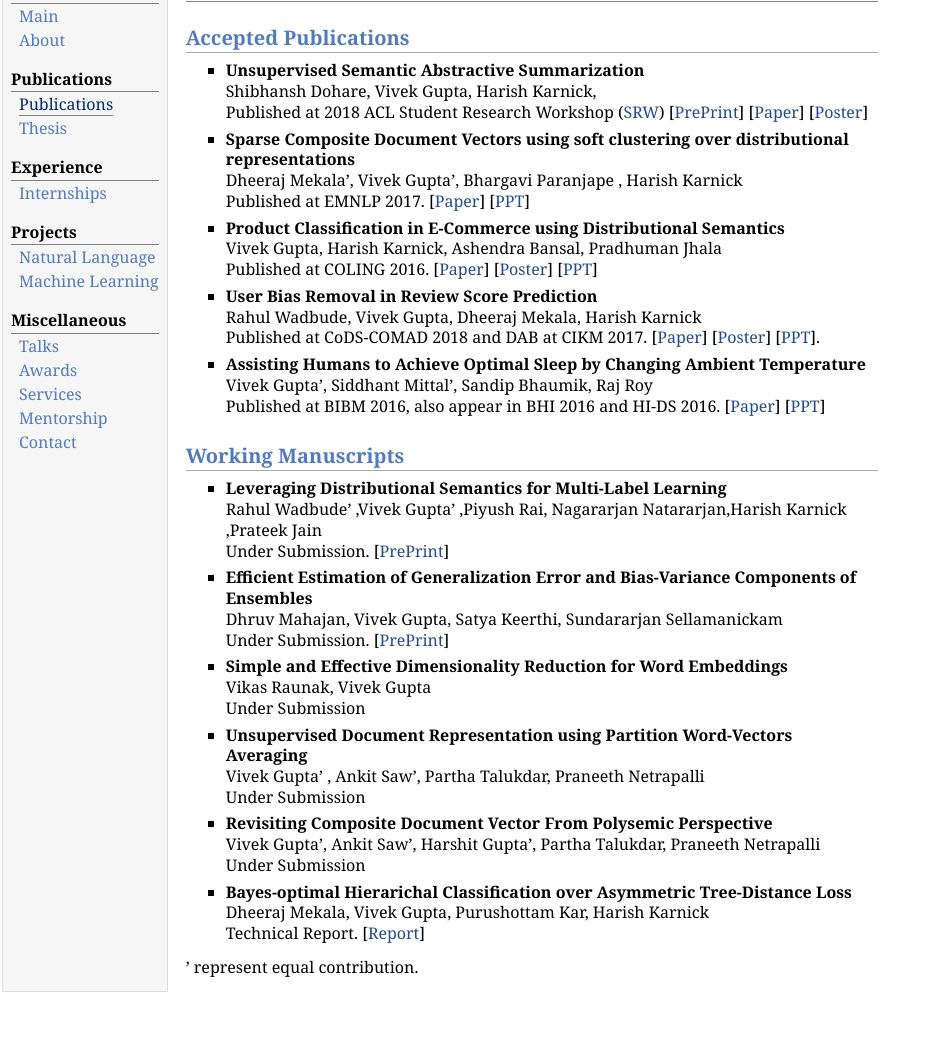
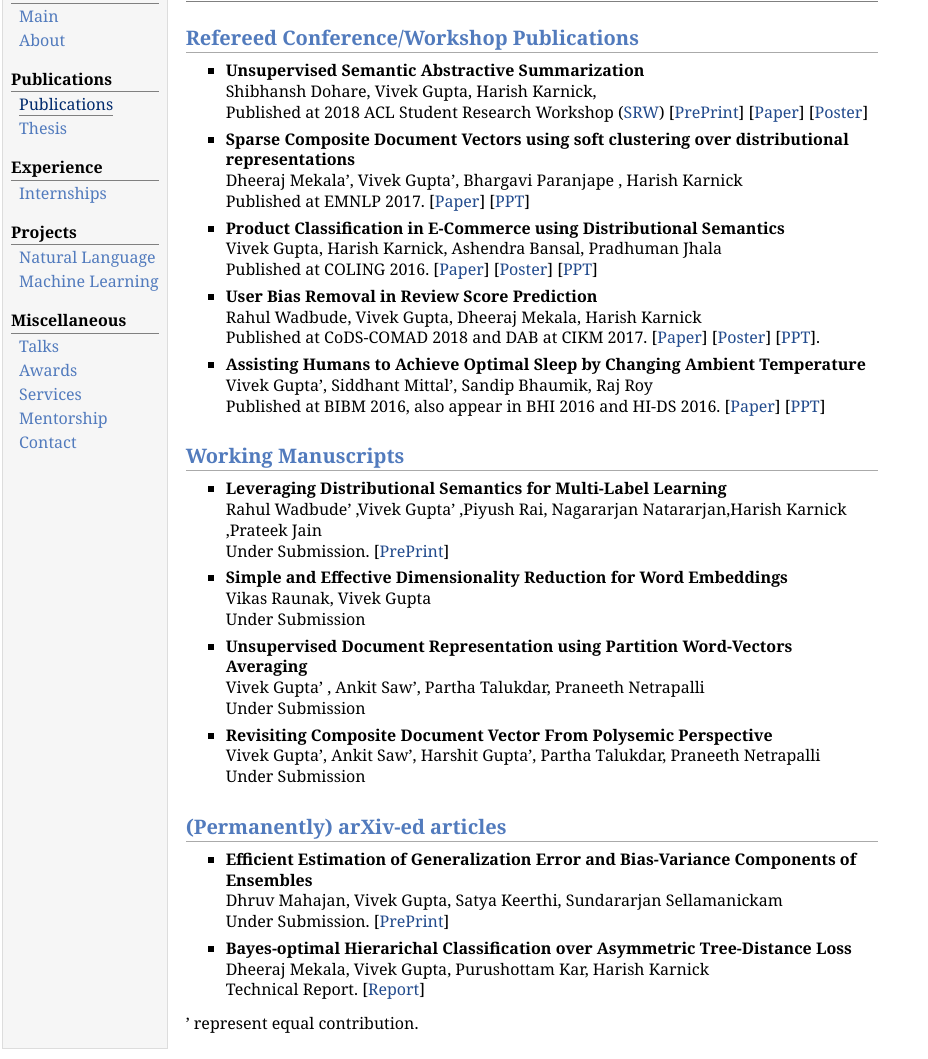
Before and after one commit to vgupta123/vgupta123.github.io, a plain HTML site: page pubs.html in a window 1280 px wide. Shown: the part 48-1107 px from the top of the page, without its empty margins (0-928 px from the left). Before the commit the page ends 1050 px from the top, so only its background shows below. Drawn offline with Linux system fonts and the light colour scheme.

Commit message:
articles

```diff
--- a/pubs.html
+++ b/pubs.html
@@ -33,7 +33,7 @@
 <div id="toptitle">
 <h1>Publications</h1>
 </div>
-<h2>Accepted Publications</h2>
+<h2>Refereed Conference/Workshop Publications</h2>
 <ul>
 <li><p><b>Unsupervised Semantic Abstractive Summarization</b> <br /> Shibhansh Dohare, Vivek Gupta, Harish Karnick,  <br />  Published at 2018 ACL Student Research Workshop (<a href="https://sites.google.com/view/aclsrw2018/home">SRW</a>) [<a href="https://arxiv.org/pdf/1706.01678.pdf">PrePrint</a>] [<a href="http://aclweb.org/anthology/P18-3011">Paper</a>] [<a href="https://drive.google.com/file/d/1pV3l96o4v93JvgNPMfQ3h3O1qIbN0q03/view?usp=sharing">Poster</a>] </p>
 </li>
@@ -50,15 +50,18 @@
 <ul>
 <li><p><b>Leveraging Distributional Semantics for Multi-Label Learning</b> <br /> Rahul Wadbude&rsquo; ,Vivek Gupta&rsquo; ,Piyush Rai, Nagararjan Natararjan,Harish Karnick ,Prateek Jain <br /> Under Submission. [<a href="https://arxiv.org/abs/1709.05976">PrePrint</a>]</p>
 </li>
-<li><p><b>Efficient Estimation of Generalization Error and Bias-Variance Components of Ensembles</b> <br /> Dhruv Mahajan, Vivek Gupta, Satya Keerthi, Sundararjan Sellamanickam <br /> Under Submission. [<a href="https://arxiv.org/abs/1711.05482">PrePrint</a>]</p>
-</li>
 <li><p><b>Simple and Effective Dimensionality Reduction for Word Embeddings</b> <br /> Vikas Raunak, Vivek Gupta <br /> Under Submission</p>
 </li>
 <li><p><b>Unsupervised Document Representation using Partition Word-Vectors Averaging</b> <br /> Vivek Gupta&rsquo; , Ankit Saw&rsquo;, Partha Talukdar, Praneeth Netrapalli <br /> Under Submission</p>
 </li>
 <li><p><b>Revisiting Composite Document Vector From Polysemic Perspective</b><br /> Vivek Gupta&rsquo;, Ankit Saw&rsquo;, Harshit Gupta&rsquo;, Partha Talukdar, Praneeth Netrapalli <br /> Under Submission</p>
 </li>
-<li><p><b>Bayes-optimal Hierarichal Classification over Asymmetric Tree-Distance Loss</b> <br /> Dheeraj Mekala, Vivek Gupta, Purushottam Kar, Harish Karnick <br /> Technical Report. [<a href="https://arxiv.org/abs/1711.05482">Report</a>]</p>
+</ul>
+<h2>(Permanently) arXiv-ed articles</h2>
+<ul>
+<li><p><b>Efficient Estimation of Generalization Error and Bias-Variance Components of Ensembles</b> <br /> Dhruv Mahajan, Vivek Gupta, Satya Keerthi, Sundararjan Sellamanickam <br /> Under Submission. [<a href="https://arxiv.org/abs/1711.05482">PrePrint</a>]</p>
+</li>
+<li><p><b>Bayes-optimal Hierarichal Classification over Asymmetric Tree-Distance Loss</b> <br /> Dheeraj Mekala, Vivek Gupta, Purushottam Kar, Harish Karnick <br /> Technical Report. [<a href="https://arxiv.org/pdf/1802.06771.pdf">Report</a>]</p>
 </li>
 </ul>
 <p>&rsquo; represent equal contribution.</p>
```
Also changed, not shown: 1 other file.
